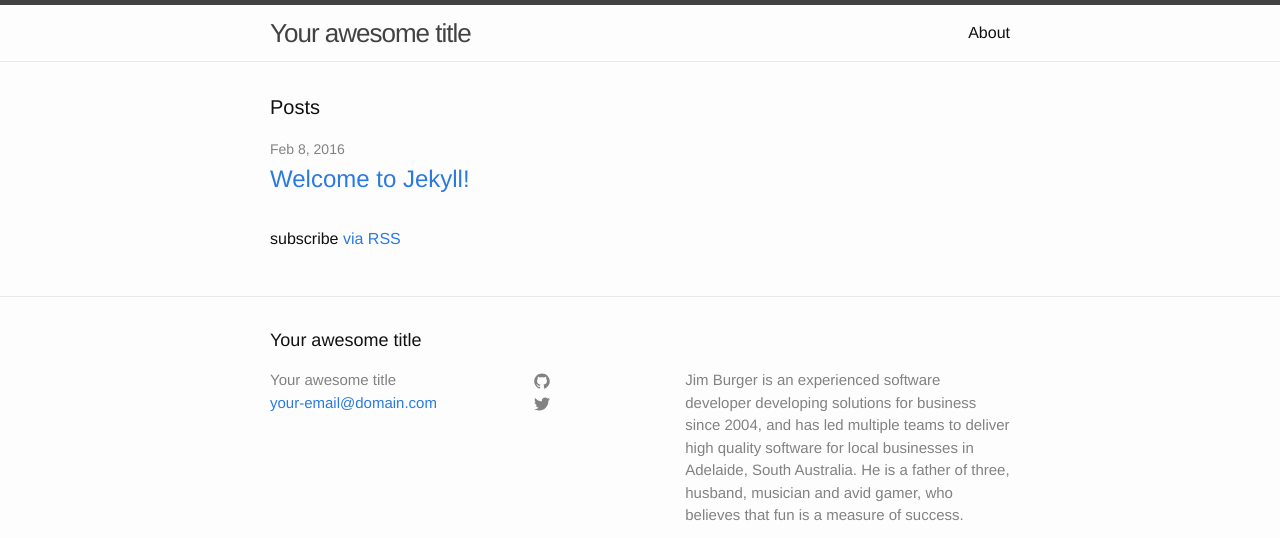
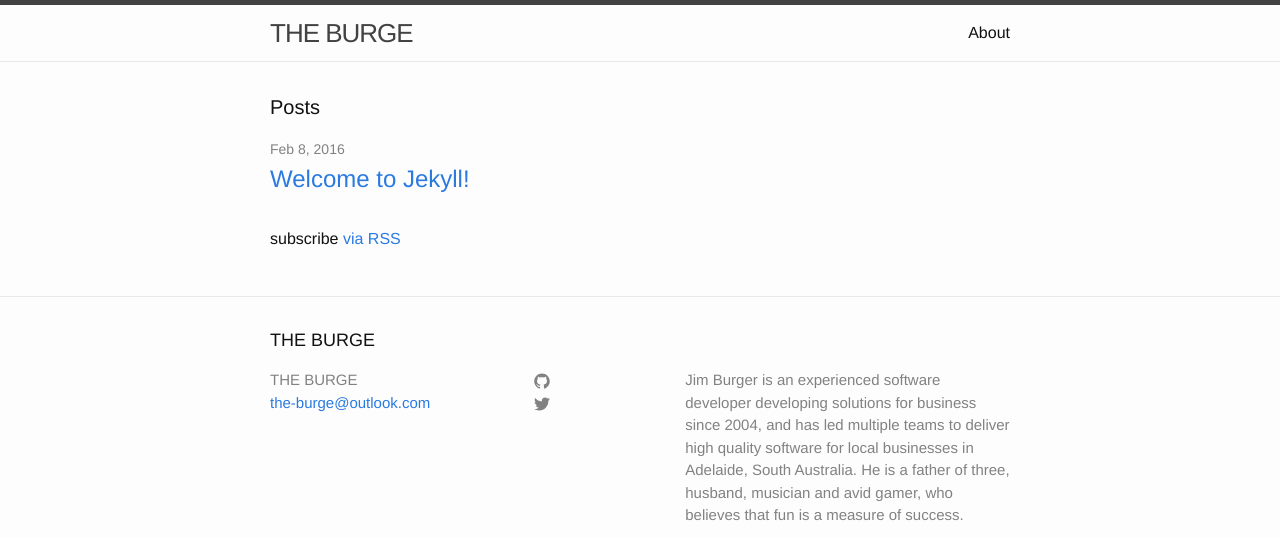
Before and after one commit to jburger/jburger.github.io, a Jekyll site: the page built from index.html, in a window 1280 px wide, cut to the strip 0-538 px from the top of the page. Built offline with Jekyll 4.4.1, drawn with Linux system fonts in a browser that asks for light colours.

Commit message:
site settings

```diff
--- a/_config.yml
+++ b/_config.yml
@@ -6,14 +6,14 @@
 # 'jekyll serve'. If you change this file, please restart the server process.
 
 # Site settings
-title: Your awesome title
-email: your-email@domain.com
+title: THE BURGE
+email: the-burge@outlook.com
 description: > # this means to ignore newlines until "baseurl:"
   Jim Burger is an experienced software developer developing solutions for business since 2004, and has led multiple teams to deliver high quality software for local businesses in Adelaide, South Australia. He is a father of three, husband, musician and avid gamer, who believes that fun is a measure of success.
 baseurl: "" # the subpath of your site, e.g. /blog
-url: "http://yourdomain.com" # the base hostname & protocol for your site
-twitter_username: jekyllrb
-github_username:  jekyll
+url: "http://blog.theburge.co" # the base hostname & protocol for your site
+twitter_username: burgomg
+github_username:  jburger
 
 # Build settings
 markdown: kramdown
```
